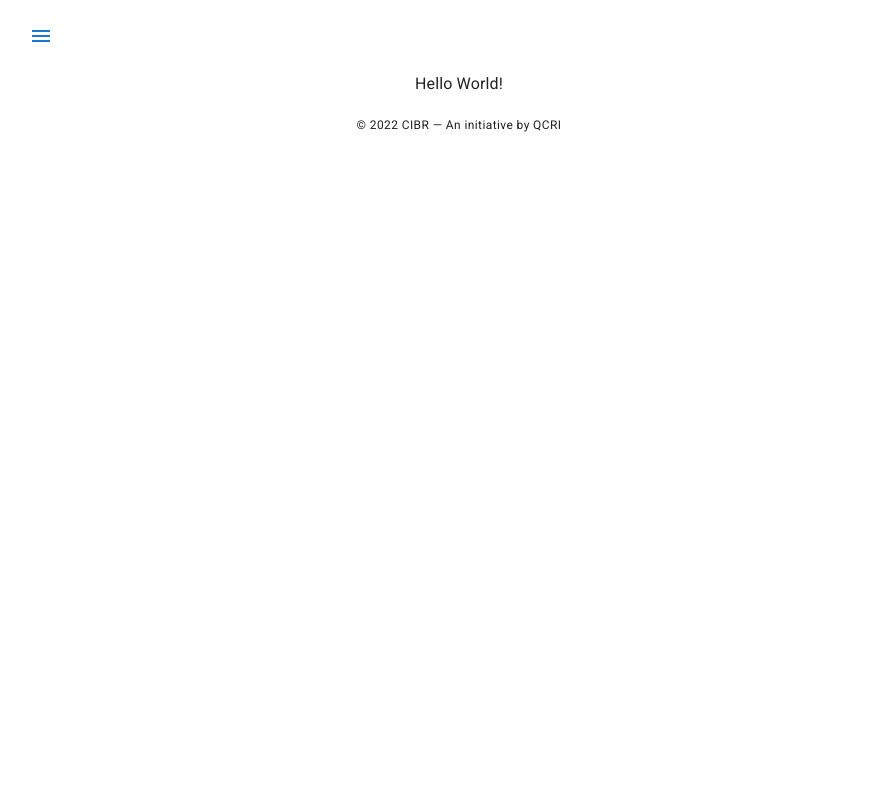
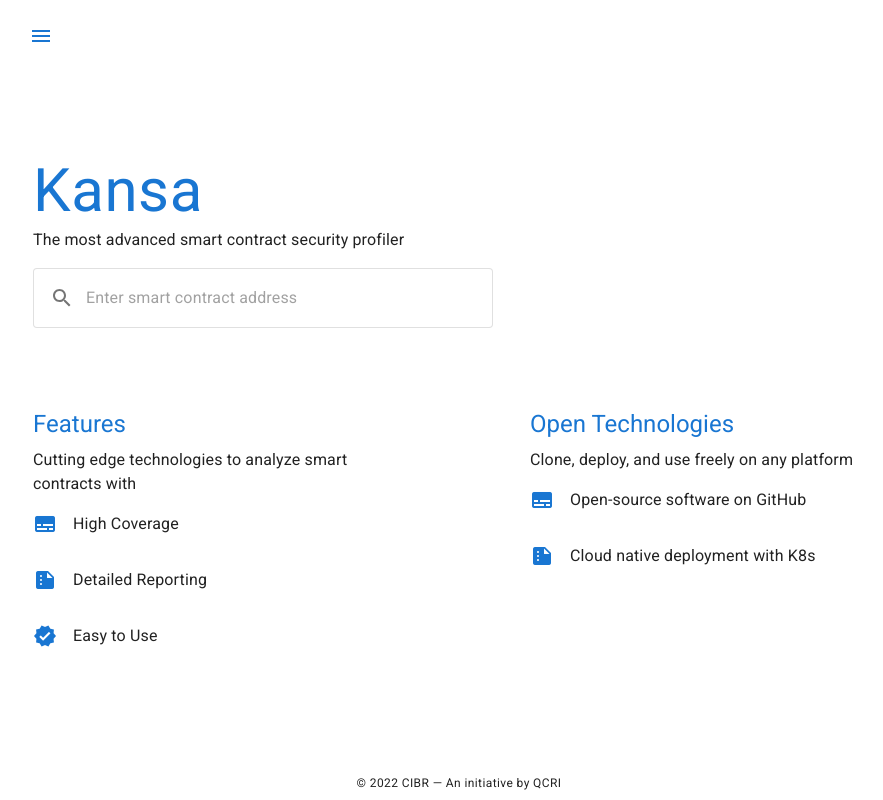
Before and after one commit to cibr-qcri/kansa, a React app in the folder web/: page / in a window 1280 px wide. Shown: the whole page, without its empty margins (181-1064 px from the left). Built offline with nearby package versions, Linux system fonts and the light colour scheme.

Commit message:
Issue #2: Implements main view

```diff
--- a/docker-compose.dev.yaml
+++ b/docker-compose.dev.yaml
@@ -53,7 +53,7 @@ services:
       - web-node-modules:/app/node_modules
     environment:
       NODE_ENV: 'developement'
-      WDS_SOCKET_PORT: 3000
+      WDS_SOCKET_PORT: 0
     ports:
       - '8380:3000'
     restart: 'no'
--- a/web/public/index.html
+++ b/web/public/index.html
@@ -1,5 +1,5 @@
 <!DOCTYPE html>
-<html lang="en">
+<html lang="en" style="height: 100%">
   <head>
     <meta charset="utf-8" />
     <meta name="viewport" content="width=device-width, initial-scale=1, shrink-to-fit=no" />
@@ -45,8 +45,8 @@
     -->
     <title>Kansa</title>
   </head>
-  <body>
+  <body style="height: 100%">
     <noscript>You need to enable JavaScript to run this app.</noscript>
-    <div id="root"></div>
+    <div id="root" style="height: 100%"></div>
   </body>
 </html>
--- a/web/src/components/App/App.js
+++ b/web/src/components/App/App.js
@@ -47,7 +47,7 @@ const App = () => {
   let routes = (
     <Routes>
       <Route path="/" element={<Main />} />
-      <Route path="/" element={<Navigate replace to="/" />} />
+      <Route path="*" element={<Navigate replace to="/" />} />
     </Routes>
   );
 
@@ -55,7 +55,7 @@ const App = () => {
     routes = (
       <Routes>
         <Route path="/" component={<Main />} />
-        <Route path="/" element={<Navigate replace to="/" />} />
+        <Route path="*" element={<Navigate replace to="/" />} />
       </Routes>
     );
   }
--- a/web/src/components/Header/Header.js
+++ b/web/src/components/Header/Header.js
@@ -2,7 +2,7 @@
 /** @jsxImportSource @emotion/react */
 
 import { useSelector } from 'react-redux';
-import React, { Fragment, useState } from 'react';
+import { Fragment, useState } from 'react';
 
 import { Menu as MenuIcon } from '@mui/icons-material';
 import { AppBar, IconButton, Toolbar } from '@mui/material';
--- a/web/src/components/Layout/Layout-styles.js
+++ b/web/src/components/Layout/Layout-styles.js
@@ -6,7 +6,6 @@ const useStyles = () => {
       display: flex;
       flex-direction: column;
       min-height: 100%;
-      text-align: center;
     `,
     subContainer: css`
       flex-grow: 1;
--- a/web/src/components/Layout/Layout.js
+++ b/web/src/components/Layout/Layout.js
@@ -1,7 +1,5 @@
 /* eslint-disable react/react-in-jsx-scope -- Unaware of jsxImportSource */
 /** @jsxImportSource @emotion/react */
-
-import React from 'react';
 
 import { Container } from '@mui/material';
 
@@ -17,7 +15,7 @@ export const Layout = (props) => {
   const view = (
     <Container maxWidth="md" disableGutters css={styles.container}>
       <Header />
-      <div css={styles.subContainer}>{props.children}</div>
+      <Container css={styles.subContainer}>{props.children}</Container>
       <Footer />
       <Toast />
     </Container>
--- /dev/null
+++ b/web/src/components/Main/Feature/Feature-styles.js
@@ -0,0 +1,21 @@
+import { css } from '@emotion/react';
+import { useTheme } from '@mui/system';
+
+const useStyles = () => {
+  const theme = useTheme();
+
+  return {
+    root: css`
+      display: flex;
+      flex-direction: row;
+      align-items: center;
+      margin-bottom: ${theme.spacing(2)};
+    `,
+    icon: css`
+      font-size: 32;
+      margin-right: ${theme.spacing(2)};
+    `,
+  };
+};
+
+export default useStyles;
--- /dev/null
+++ b/web/src/components/Main/Feature/Feature.js
@@ -0,0 +1,23 @@
+/* eslint-disable react/react-in-jsx-scope -- Unaware of jsxImportSource */
+/** @jsxImportSource @emotion/react */
+
+import { Icon, Typography } from '@mui/material';
+
+import useStyles from './Feature-styles';
+
+const Feature = ({ text, iconName }) => {
+  const styles = useStyles();
+
+  const view = (
+    <div css={styles.root}>
+      <Icon css={styles.icon} color="primary">
+        {iconName}
+      </Icon>
+      <Typography>{text}</Typography>
+    </div>
+  );
+
+  return view;
+};
+
+export default Feature;
--- /dev/null
+++ b/web/src/components/Main/Feature/index.js
@@ -0,0 +1 @@
+export { default } from './Feature';
--- a/web/src/components/Logo/Logo-styles.js
+++ b/web/src/components/Main/Logo/Logo-styles.js
@@ -7,17 +7,21 @@ const useStyles = () => {
 
   return {
     container: css`
-      margin: ${theme.spacing(2)};
+      display: flex;
+      flex-direction: column;
+      margin-bottom: ${theme.spacing(2)};
+      text-align: left;
     `,
     link: css`
       '&:hover': {
         text-decoration: none;
       }
     `,
-    logo: css`
-      font-family: ubuntu;
-      line-height: 1px;
-      font-size: 30px;
+    title: css`
+      font-size: 60px;
+    `,
+    subtitle: css`
+      margin-top: ${theme.spacing(-1)};
     `,
   };
 };
--- a/web/src/components/Logo/Logo.js
+++ b/web/src/components/Main/Logo/Logo.js
@@ -2,7 +2,6 @@
 /** @jsxImportSource @emotion/react */
 
 import { NavLink } from 'react-router-dom';
-import React from 'react';
 
 import { Box, Link, Typography } from '@mui/material';
 
@@ -14,8 +13,11 @@ const Logo = () => {
   const view = (
     <Box css={styles.container}>
       <Link css={styles.link} component={NavLink} to="/" underline="none">
-        <Typography css={styles.logo}>Kansa</Typography>
+        <Typography css={styles.title}>Kansa</Typography>
       </Link>
+      <Typography css={styles.subtitle}>
+        The most advanced smart contract security profiler
+      </Typography>
     </Box>
   );
 
--- a/web/src/components/Main/Main-styles.js
+++ b/web/src/components/Main/Main-styles.js
@@ -1,7 +1,29 @@
 import { css } from '@emotion/react';
+import { useTheme } from '@mui/system';
 
-const styles = {
-  container: css``,
+const useStyles = () => {
+  const theme = useTheme();
+  return {
+    container: css`
+      width: 100%;
+      display: flex;
+      flex-direction: column;
+      flex-grow: 1;
+      align-items: flex-start;
+      justify-content: center;
+    `,
+    searchBoxContainer: css`
+      width: 460px;
+      margin-bottom: ${theme.spacing(8)};
+    `,
+    subtitle: css`
+      margin-bottom: ${theme.spacing(4)};
+    `,
+    title: css`
+      margin-top: ${theme.spacing(2)};
+      text-align: left;
+    `,
+  };
 };
 
-export default styles;
+export default useStyles;
--- a/web/src/components/Main/Main.js
+++ b/web/src/components/Main/Main.js
@@ -1,14 +1,68 @@
 /* eslint-disable react/react-in-jsx-scope -- Unaware of jsxImportSource */
 /** @jsxImportSource @emotion/react */
 
-import React from 'react';
+import { Grid, List, ListItem, Typography } from '@mui/material';
 
-import { Container } from '@mui/material';
+import useStyles from './Main-styles';
 
-import styles from './Main-styles';
+import Feature from './Feature';
+import Logo from './Logo';
+import SearchBox from '../SearchBox/SearchBox';
 
 export const Main = () => {
-  const view = <Container css={styles.container}>Hello World!</Container>;
+  const styles = useStyles();
+
+  const features = (
+    <div css={styles.title}>
+      <Typography color="primary" variant="h5" gutterBottom>
+        Features
+      </Typography>
+      <Typography>Cutting edge technologies to analyze smart contracts with</Typography>
+      <List>
+        <ListItem disableGutters>
+          <Feature text="High Coverage" iconName="subtitles" />
+        </ListItem>
+        <ListItem disableGutters>
+          <Feature text="Detailed Reporting" iconName="summarize" />
+        </ListItem>
+        <ListItem disableGutters>
+          <Feature text="Easy to Use" iconName="verified-user" />
+        </ListItem>
+      </List>
+    </div>
+  );
+
+  const technologies = (
+    <div css={styles.title}>
+      <Typography color="primary" variant="h5" gutterBottom>
+        Open Technologies
+      </Typography>
+      <Typography>Clone, deploy, and use freely on any platform</Typography>
+      <List>
+        <ListItem disableGutters>
+          <Feature text="Open-source software on GitHub" iconName="subtitles" />
+        </ListItem>
+        <ListItem disableGutters>
+          <Feature text="Cloud native deployment with K8s" iconName="summarize" />
+        </ListItem>
+      </List>
+    </div>
+  );
+
+  const view = (
+    <div css={styles.container}>
+      <Logo />
+      <SearchBox containerStyle={styles.searchBoxContainer} />
+      <Grid container justifyContent="space-between">
+        <Grid item xs={12} sm={5}>
+          {features}
+        </Grid>
+        <Grid item xs={12} sm={5}>
+          {technologies}
+        </Grid>
+      </Grid>
+    </div>
+  );
 
   return view;
 };
--- /dev/null
+++ b/web/src/components/SearchBox/SearchBox-styles.js
@@ -0,0 +1,29 @@
+import { css } from '@emotion/react';
+import { useTheme } from '@mui/system';
+
+const useStyles = () => {
+  const theme = useTheme();
+
+  return {
+    root: css`
+      border-radius: 10px;
+      width: 100%;
+    `,
+    paper: css`
+      display: flex;
+      height: 60px;
+      padding: ${theme.spacing(1)};
+    `,
+    inputBase: css`
+      flex: 1;
+      width: 100%;
+      padding: ${theme.spacing(0.5, 0.5, 0.5, 0.5)};
+      '&.muiinputbase-input': {
+        paddingleft: ${theme.spacing(4)};
+        transition: ${theme.transitions.create('width')};
+      }
+    `,
+  };
+};
+
+export default useStyles;
--- /dev/null
+++ b/web/src/components/SearchBox/SearchBox.js
@@ -0,0 +1,70 @@
+/* eslint-disable react/react-in-jsx-scope -- Unaware of jsxImportSource */
+/** @jsxImportSource @emotion/react */
+
+import { useNavigate } from 'react-router-dom';
+import { useSelector } from 'react-redux';
+import { useState } from 'react';
+
+import { IconButton, InputBase, Paper } from '@mui/material';
+
+import SearchIcon from '@mui/icons-material/Search';
+
+import useStyles from './SearchBox-styles';
+
+const SearchBox = (props) => {
+  const styles = useStyles();
+
+  const { containerStyle = styles.root } = props;
+
+  const navigate = useNavigate();
+  const [query, setQuery] = useState('');
+  const isAuth = useSelector((state) => state.auth.token !== null);
+
+  const handleQueryChange = (event) => {
+    const query = event.target.value;
+    setQuery(query);
+  };
+
+  const handleQuerySubmission = (event) => {
+    event.preventDefault();
+    const trimmedQuery = query.trim();
+    if (trimmedQuery !== '') {
+      if (isAuth) {
+        navigate('/search');
+      } else {
+        navigate('/signin');
+      }
+      setQuery(trimmedQuery);
+    }
+  };
+
+  const view = (
+    <div css={containerStyle}>
+      <Paper
+        component="form"
+        css={styles.paper}
+        variant="outlined"
+        onSubmit={handleQuerySubmission}>
+        <IconButton type="submit" aria-label="search">
+          <SearchIcon />
+        </IconButton>
+        <InputBase
+          css={styles.inputBase}
+          type="text"
+          value={query ?? ''}
+          placeholder={'Enter smart contract address'}
+          onChange={handleQueryChange}
+          inputProps={{
+            autoCorrect: 'off',
+            autoCapitalize: 'off',
+            spellCheck: 'false',
+          }}
+        />
+      </Paper>
+    </div>
+  );
+
+  return view;
+};
+
+export default SearchBox;
```
Also changed, not shown: web/src/components/Main/Logo/index.js (renamed from web/src/components/Logo/index.js), web/src/components/SearchBox/index.js (added).
